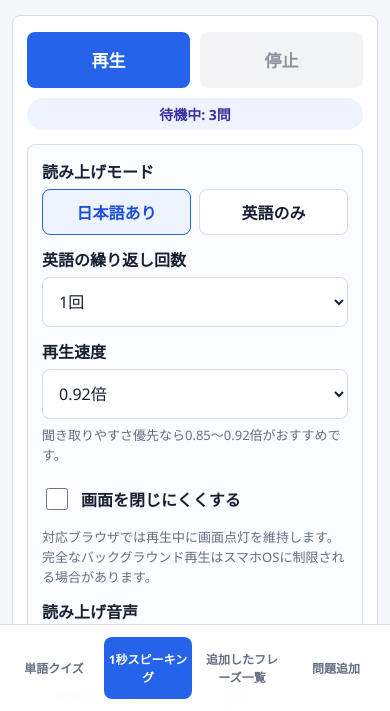
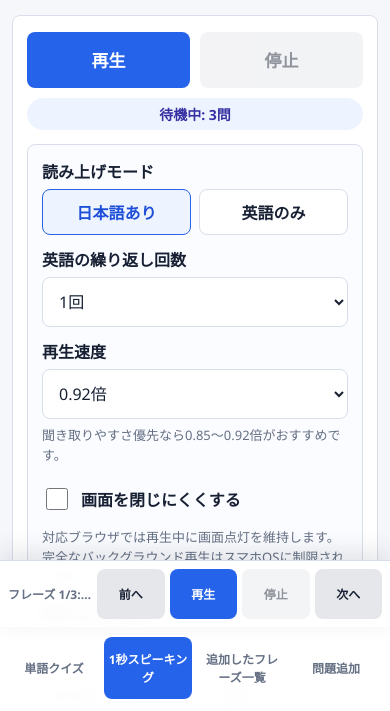
Before and after one commit to yuito991/english, a plain HTML site: page index.html in a window 390 px wide. Shown: the part 131-842 px from the top of the page. Drawn offline with Linux system fonts and the light colour scheme.

Commit message:
Add files via upload

```diff
--- a/index.html
+++ b/index.html
@@ -41,7 +41,46 @@
     .app {
       width: min(980px, 100%);
       margin: 0 auto;
-      padding: 24px 20px 28px;
+      padding: 24px 20px 112px;
+    }
+
+    .playback-bar {
+      position: fixed;
+      left: 0;
+      right: 0;
+      bottom: 0;
+      z-index: 30;
+      border-top: 1px solid var(--line);
+      background: rgba(255, 255, 255, 0.96);
+      box-shadow: 0 -8px 24px rgba(31, 41, 55, 0.12);
+      backdrop-filter: blur(10px);
+    }
+
+    .playback-bar-inner {
+      width: min(980px, 100%);
+      display: grid;
+      grid-template-columns: minmax(120px, 1fr) repeat(4, auto);
+      align-items: center;
+      gap: 8px;
+      margin: 0 auto;
+      padding: 10px 20px calc(10px + env(safe-area-inset-bottom));
+    }
+
+    .playback-bar button {
+      min-width: 74px;
+      min-height: 46px;
+      padding: 8px 12px;
+      font-size: 14px;
+    }
+
+    .playback-bar-status {
+      min-width: 0;
+      overflow: hidden;
+      color: var(--muted);
+      font-size: 13px;
+      font-weight: 850;
+      text-overflow: ellipsis;
+      white-space: nowrap;
     }
 
     header {
@@ -589,7 +628,7 @@
     @media (max-width: 700px) {
       .app {
         min-height: 100dvh;
-        padding: 16px 12px calc(124px + env(safe-area-inset-bottom));
+        padding: 16px 12px calc(220px + env(safe-area-inset-bottom));
       }
 
       h1 {
@@ -624,6 +663,27 @@
         border-radius: 0;
         background: rgba(255, 255, 255, 0.96);
         backdrop-filter: blur(10px);
+      }
+
+      .playback-bar {
+        bottom: calc(86px + env(safe-area-inset-bottom));
+      }
+
+      .playback-bar-inner {
+        grid-template-columns: minmax(84px, 1fr) repeat(4, minmax(0, 1fr));
+        gap: 5px;
+        padding: 8px 8px;
+      }
+
+      .playback-bar button {
+        min-width: 0;
+        min-height: 50px;
+        padding: 8px 4px;
+        font-size: 12px;
+      }
+
+      .playback-bar-status {
+        font-size: 12px;
       }
 
       .tab-button {
@@ -913,6 +973,16 @@
     </noscript>
   </div>
 
+  <aside class="playback-bar" aria-label="再生コントロール">
+    <div class="playback-bar-inner">
+      <span id="playbackBarStatus" class="playback-bar-status">待機中</span>
+      <button id="previousPhraseButton" class="secondary" type="button" title="前のフレーズ">前へ</button>
+      <button id="barPlayButton" class="primary" type="button">再生</button>
+      <button id="barStopButton" class="secondary" type="button" disabled>停止</button>
+      <button id="nextPhraseButton" class="secondary" type="button" title="次のフレーズ">次へ</button>
+    </div>
+  </aside>
+
   <script>
     const DEFAULT_SUPABASE_URL = "";
     const DEFAULT_SUPABASE_ANON_KEY = "";
@@ -1021,6 +1091,11 @@
 
     const playButton = document.getElementById("playButton");
     const stopButton = document.getElementById("stopButton");
+    const barPlayButton = document.getElementById("barPlayButton");
+    const barStopButton = document.getElementById("barStopButton");
+    const previousPhraseButton = document.getElementById("previousPhraseButton");
+    const nextPhraseButton = document.getElementById("nextPhraseButton");
+    const playbackBarStatus = document.getElementById("playbackBarStatus");
     const speakingStatus = document.getElementById("speakingStatus");
     const phaseEl = document.getElementById("phase");
     const sentenceArea = document.getElementById("sentenceArea");
@@ -2615,6 +2690,20 @@
         .filter((index) => index !== null);
     }
 
+    function renderPlaybackBar() {
+      const playable = getPlayableIndexes();
+      const hasCurrent = currentLoop.length > 0 && currentPosition >= 0 && currentPosition < currentLoop.length;
+      const currentIndex = hasCurrent ? currentLoop[currentPosition] : playable[0];
+      const problem = Number.isInteger(currentIndex) ? sentencePairs[currentIndex] : null;
+      const progress = hasCurrent ? `${currentPosition + 1}/${currentLoop.length}` : (problem ? `1/${playable.length}` : "-");
+
+      playbackBarStatus.textContent = problem ? `フレーズ ${progress}: ${problem.en}` : "再生対象のフレーズがありません";
+      previousPhraseButton.disabled = playable.length === 0;
+      nextPhraseButton.disabled = playable.length === 0;
+      barPlayButton.disabled = isPlaying || playable.length === 0;
+      barStopButton.disabled = !isPlaying;
+    }
+
     function updateSpeakingStatus() {
       const count = getPlayableIndexes().length;
       const saved = loadSpeakingProgress();
@@ -2626,6 +2715,7 @@
       } else {
         speakingStatus.textContent = `待機中: ${count}問`;
       }
+      renderPlaybackBar();
     }
 
     function showSpeakingMessage(message, warning = false) {
@@ -2682,6 +2772,7 @@
       [].slice.call(speakingModeInputs).forEach((input) => {
         input.disabled = playing;
       });
+      renderPlaybackBar();
     }
 
     async function speakEnglishRepeats(problem, progress, repeatTotal, mode) {
@@ -2711,6 +2802,7 @@
       const mode = getSpeakingMode();
       const repeatTotal = getEnglishRepeatCount();
       saveSpeakingProgress("start");
+      renderPlaybackBar();
 
       if (mode === "ja-en") {
         speakingStatus.textContent = `日本語: ${progress}`;
@@ -2810,6 +2902,36 @@
       currentLoop = getPlayableIndexes();
       const resumePosition = getResumePosition(currentLoop);
       startPlaybackAt(resumePosition);
+    }
+
+    function navigatePhrase(delta) {
+      const playable = getPlayableIndexes();
+      if (playable.length === 0) {
+        stopSpeaking("すべて除外されています", true);
+        return;
+      }
+
+      const loopIsUsable = currentLoop.length > 0 && currentLoop.every((index) => playable.includes(index));
+      if (!loopIsUsable || currentLoop.length !== playable.length) {
+        currentLoop = playable;
+      }
+
+      let basePosition = currentPosition;
+      if (basePosition < 0 || basePosition >= currentLoop.length) {
+        const saved = loadSpeakingProgress();
+        const savedIndex = saved && saved.problemId
+          ? currentLoop.findIndex((index) => sentencePairs[index] && sentencePairs[index].id === saved.problemId)
+          : -1;
+        basePosition = savedIndex >= 0 ? savedIndex : 0;
+      }
+
+      currentPosition = (basePosition + delta + currentLoop.length) % currentLoop.length;
+      cancelSpeechAndTimer();
+      isPlaying = true;
+      setSpeakingButtons(true);
+      saveSpeakingProgress(delta < 0 ? "previous" : "next");
+      requestWakeLock();
+      playCurrentProblem();
     }
 
     function stopSpeaking(message = "停止しました", warning = false) {
@@ -2824,6 +2946,10 @@
 
     playButton.addEventListener("click", startSpeaking);
     stopButton.addEventListener("click", () => stopSpeaking());
+    barPlayButton.addEventListener("click", startSpeaking);
+    barStopButton.addEventListener("click", () => stopSpeaking());
+    previousPhraseButton.addEventListener("click", () => navigatePhrase(-1));
+    nextPhraseButton.addEventListener("click", () => navigatePhrase(1));
 
     window.addEventListener("beforeunload", () => {
       saveSpeakingProgress("leave");
```
